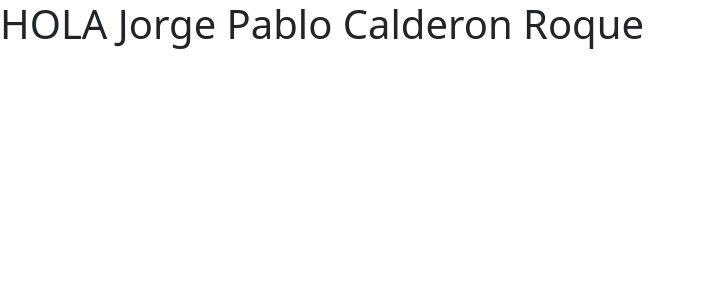
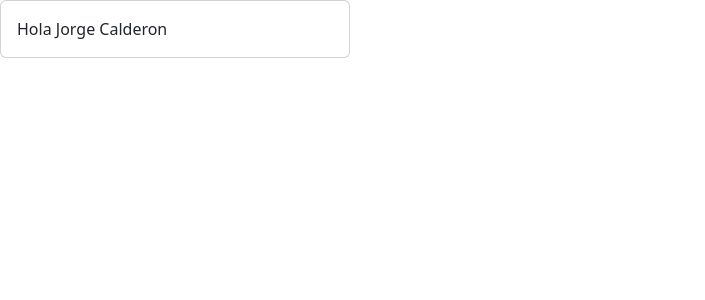
Before and after one commit to jpcroque/react-app, a React (Vite) app: page / in a window 1280 px wide. Shown: the top 300 px of the page, without its empty margins (0-705 px from the left). Built offline with nearby package versions, Linux system fonts and the light colour scheme.

Commit message:
Agregada Card

```diff
--- a/src/App.tsx
+++ b/src/App.tsx
@@ -1,9 +1,6 @@
-import Titulo from "./Titulo";
+import Card from "./components/Card";
+
 function App() {
-  return (
-    <div>
-      <Titulo />
-    </div>
-  );
+  return <Card body={"Hola Jorge Calderon"} />;
 }
 export default App;
--- /dev/null
+++ b/src/components/Card.tsx
@@ -0,0 +1,26 @@
+interface Props {
+  body: string;
+}
+function Card(props: Props) {
+  const { body } = props;
+  return (
+    <div className="card" style={{ width: "350px" }}>
+      <div className="card-body">{body}</div>
+    </div>
+  );
+}
+function CardBody() {
+  return (
+    <>
+      <h5 className="card-title">Card title</h5>
+      <p className="card-text">
+        Some quick example text to build on the card title and make up the bulk
+        of the card’s content.
+      </p>
+      <a href="#" className="btn btn-primary">
+        Go somewhere
+      </a>
+    </>
+  );
+}
+export default Card;
```
